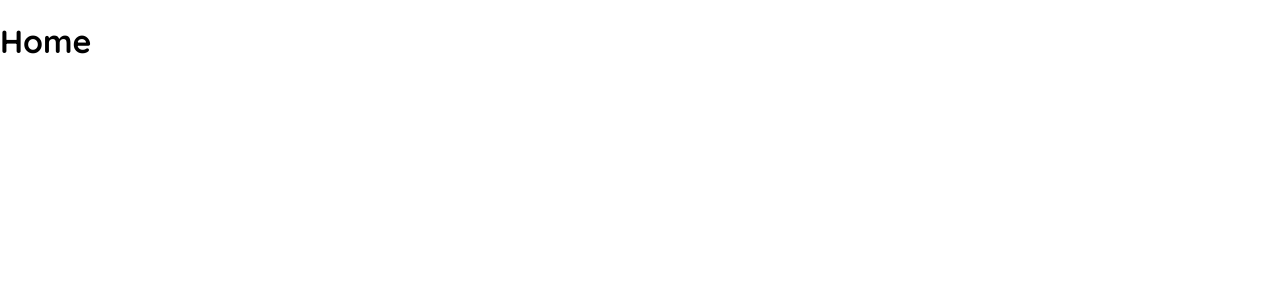
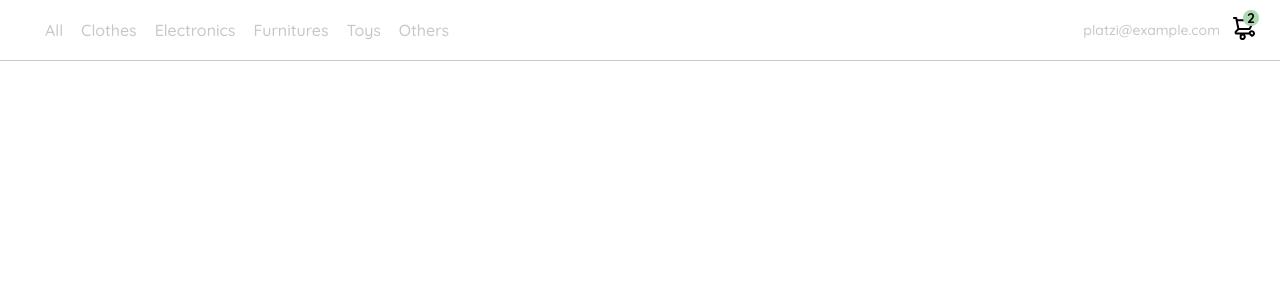
Before and after one commit to ManuelDevWeb/ReactWebStore, a React app: page / in a window 1280 px wide. Shown: the top 300 px of the page. Built offline with nearby package versions, Linux system fonts and the light colour scheme.

Commit message:
Se creo el componente Header

```diff
--- /dev/null
+++ b/src/components/Header.jsx
@@ -0,0 +1,54 @@
+import React from "react";
+
+// Importando estilos
+import '../styles/Header.scss';
+
+// Importando imágenes
+import imgMenu from '../assets/icons/icon_menu.svg';
+import imgShopping from '../assets/icons/icon_shopping_cart.svg';
+import logo from '../assets/logos/logo_yard_sale.svg';
+
+const Header = () => {
+  return (
+    <nav>
+      <img src={imgMenu} alt="menu" className="menu" />
+
+      <div className="navbar-left">
+        <img src={logo} alt="logo" className="logo" />
+
+        <ul>
+          <li>
+            <a href="/">All</a>
+          </li>
+          <li>
+            <a href="/">Clothes</a>
+          </li>
+          <li>
+            <a href="/">Electronics</a>
+          </li>
+          <li>
+            <a href="/">Furnitures</a>
+          </li>
+          <li>
+            <a href="/">Toys</a>
+          </li>
+          <li>
+            <a href="/">Others</a>
+          </li>
+        </ul>
+      </div>
+
+      <div className="navbar-right">
+        <ul>
+          <li className="navbar-email">platzi@example.com</li>
+          <li className="navbar-shopping-cart">
+            <img src={imgShopping} alt="shopping cart" />
+            <div>2</div>
+          </li>
+        </ul>
+      </div>
+    </nav>
+  );
+};
+
+export { Header };
--- a/src/pages/Home.jsx
+++ b/src/pages/Home.jsx
@@ -1,10 +1,11 @@
 import React from 'react';
+
+// Importando componente
+import {Header} from '../components/Header';
 
 const Home = () => {
     return (
-        <div>
-            <h1>Home</h1>
-        </div>
+        <Header />
     );
 }
 
--- /dev/null
+++ b/src/styles/Header.scss
@@ -0,0 +1,87 @@
+/* Importando archivo _vars.scss*/
+
+@import 'vars';
+nav {
+    display: flex;
+    justify-content: space-between;
+    padding: 0 24px;
+    border-bottom: 1px solid var(--very-light-pink);
+}
+
+.menu {
+    display: none;
+}
+
+.logo {
+    width: 100px;
+}
+
+.navbar-left ul,
+.navbar-right ul {
+    list-style: none;
+    padding: 0;
+    margin: 0;
+    display: flex;
+    align-items: center;
+    height: 60px;
+}
+
+.navbar-left {
+    display: flex;
+}
+
+.navbar-left ul {
+    margin-left: 12px;
+}
+
+.navbar-left ul li a,
+.navbar-right ul li a {
+    text-decoration: none;
+    color: var(--very-light-pink);
+    border: 1px solid var(--white);
+    padding: 8px;
+    border-radius: 8px;
+}
+
+.navbar-left ul li a:hover,
+.navbar-right ul li a:hover {
+    border: 1px solid var(--hospital-green);
+    color: var(--hospital-green);
+}
+
+.navbar-email {
+    color: var(--very-light-pink);
+    font-size: var(--sm);
+    margin-right: 12px;
+}
+
+.navbar-shopping-cart {
+    position: relative;
+}
+
+.navbar-shopping-cart div {
+    width: 16px;
+    height: 16px;
+    background-color: var(--hospital-green);
+    border-radius: 50%;
+    font-size: var(--sm);
+    font-weight: bold;
+    position: absolute;
+    top: -6px;
+    right: -3px;
+    display: flex;
+    justify-content: center;
+    align-items: center;
+}
+
+@media (max-width: 640px) {
+    .menu {
+        display: block;
+    }
+    .navbar-left ul {
+        display: none;
+    }
+    .navbar-email {
+        display: none;
+    }
+}
```
